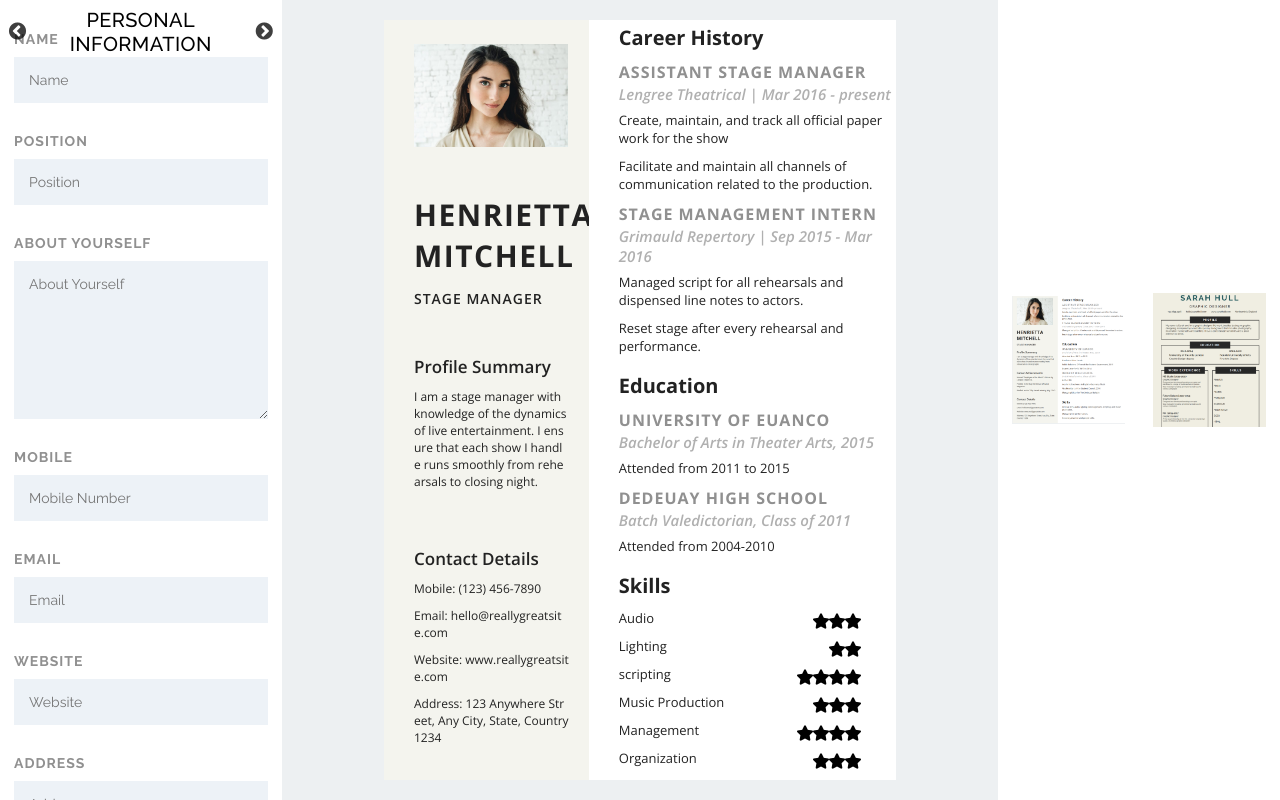
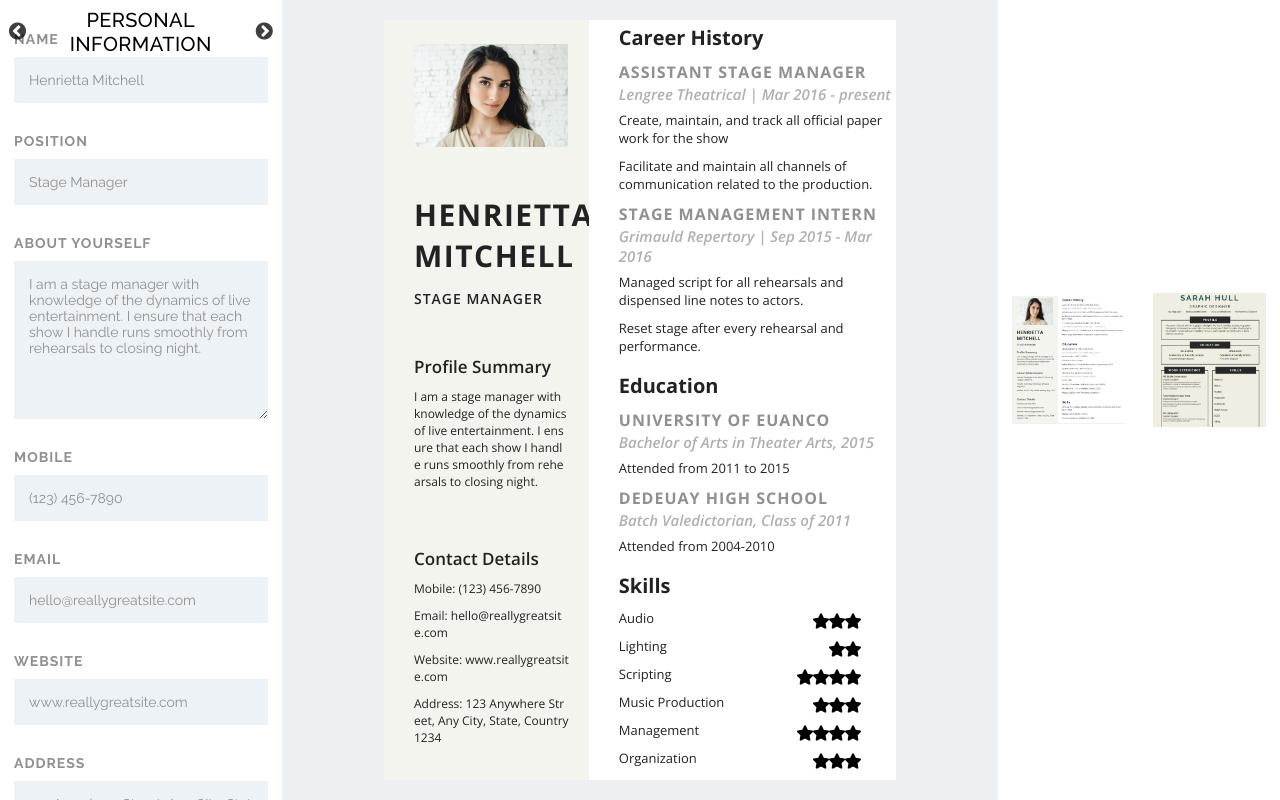
Before and after one commit to CodingMaven1/ProResume, a React (Create React App) app: page / in a window 1280 px wide. Built offline with nearby package versions, Linux system fonts and the light colour scheme.

Commit message:
UI Improvements in Left Navbar

```diff
--- a/src/Components/Input/Input.scss
+++ b/src/Components/Input/Input.scss
@@ -22,6 +22,7 @@
         margin-bottom: 3rem;
         padding: 15px;
         font-size: 14px;
+        color: #909090;
     }
 
 }
--- a/src/Containers/LeftNav/LeftNavComponents/Career/Career.jsx
+++ b/src/Containers/LeftNav/LeftNavComponents/Career/Career.jsx
@@ -33,7 +33,8 @@ class Career extends React.Component{
     }
 
     render(){
-        let {countobj} = this.props;
+        let {countobj, data} = this.props;
+        let career = data["CareerHistory"];
         let count = countobj["CareerHistory"]
         let arr = []
         for(let i = 0; i<= count; i++){
@@ -51,10 +52,10 @@ class Career extends React.Component{
                             <div key={obj} className="Career--Experience">
                                 <h1 className="Career--Title">Add Work Experience:</h1>
                                 <div className="Career--Inputs">
-                                    <Input label="Post" changed={event => this.onChangeHandler(event, post)} type="text" placeholder="Post" />
-                                    <Input label="Place" changed={event => this.onChangeHandler(event, place)} type="text" placeholder="Place" />
-                                    <Input label="Work" changed={event => this.onChangeHandler(event,first)} type="textarea" placeholder="Work Details" row="2" col="40" />
-                                    <Input label="Work" changed={event => this.onChangeHandler(event,second)} type="textarea" placeholder="Work Details" row="2" col="40" />
+                                    <Input label="Post" value={career[obj].Post} changed={event => this.onChangeHandler(event, post)} type="text" placeholder={career[obj].Post} />
+                                    <Input label="Place" value={career[obj].Place} changed={event => this.onChangeHandler(event, place)} type="text" placeholder={career[obj].Place} />
+                                    <Input label="Work" value={career[obj].Details["First"]} changed={event => this.onChangeHandler(event,first)} type="textarea" placeholder={career[obj].Details["First"]} row="2" col="40" />
+                                    <Input label="Work" value={career[obj].Details["Second"]} changed={event => this.onChangeHandler(event,second)} type="textarea" placeholder={career[obj].Details["Second"]} row="2" col="40" />
                                 </div>
                             </div>
                         )
@@ -76,6 +77,7 @@ const mapDispatchToProps = dispatch => ({
 })
 
 const mapStateToProps = state => ({
+    data: state.user.data,
     countobj: state.user.count
 })
 
--- a/src/Containers/LeftNav/LeftNavComponents/Education/Education.jsx
+++ b/src/Containers/LeftNav/LeftNavComponents/Education/Education.jsx
@@ -33,7 +33,8 @@ class Education extends React.Component{
     }
 
     render(){
-        let {countobj} = this.props;
+        let {countobj, data} = this.props;
+        let Education = data["Education"]
         let count = countobj["Education"]
         let arr = []
         for(let i = 0; i<= count; i++){
@@ -51,9 +52,9 @@ class Education extends React.Component{
                             <div key={obj} className="Education--Details">
                                 <h1 className="Education--Title">Add Education Details:</h1>
                                 <div className="Education--Inputs">
-                                    <Input label="College / School" changed={event => this.onChangeHandler(event,name)} type="text" placeholder="College / School" />
-                                    <Input label="Degree" changed={event => this.onChangeHandler(event,degree)} type="text" placeholder="Degree" />
-                                    <Input label="Duration" changed={event => this.onChangeHandler(event,duration)} type="text" placeholder="Duration" />
+                                    <Input label="College / School" value={Education[obj].Name}  changed={event => this.onChangeHandler(event,name)} type="text" placeholder={Education[obj].Name} />
+                                    <Input label="Degree" value={Education[obj].Degree}  changed={event => this.onChangeHandler(event,degree)} type="text" placeholder={Education[obj].Degree} />
+                                    <Input label="Duration" value={Education[obj].Duration} changed={event => this.onChangeHandler(event,duration)} type="text" placeholder={Education[obj].Duration} />
                                 </div>
                             </div>
                         )
@@ -77,6 +78,7 @@ const mapDispatchToProps = dispatch => ({
 })
 
 const mapStateToProps = state => ({
+    data: state.user.data,
     countobj: state.user.count
 })
 
--- a/src/Containers/LeftNav/LeftNavComponents/PersonalInfo/PersonalInfo.jsx
+++ b/src/Containers/LeftNav/LeftNavComponents/PersonalInfo/PersonalInfo.jsx
@@ -17,15 +17,16 @@ class PersonalInfo extends React.Component{
     }
 
     render(){
+        let {data} = this.props;
         return(
             <div className="PersonalInfo">
-                <Input label="Name" changed={event => this.onChangeHandler(event,"Name")} type="text" placeholder="Name" />
-                <Input label="Position" changed={event => this.onChangeHandler(event,"Pos")} type="text" placeholder="Position" />
-                <Input label="About Yourself" changed={event => this.onChangeHandler(event,"About")} type="textarea" placeholder="About Yourself" row="8" col="40" />
-                <Input label="Mobile" changed={event => this.onChangeHandler(event,"Mobile")} type="text" placeholder="Mobile Number" />
-                <Input label="Email" changed={event => this.onChangeHandler(event,"Email")} type="text" placeholder="Email" />
-                <Input label="Website" changed={event => this.onChangeHandler(event,"Website")} type="text" placeholder="Website" />
-                <Input label="Address" changed={event => this.onChangeHandler(event,"Address")} type="text" placeholder="Address" />
+                <Input label="Name" changed={event => this.onChangeHandler(event,"Name")} type="text" placeholder={data.Name} value={data.Name} />
+                <Input label="Position" changed={event => this.onChangeHandler(event,"Pos")} type="text" placeholder={data.Pos} value={data.Pos} />
+                <Input label="About Yourself" changed={event => this.onChangeHandler(event,"About")} type="textarea" placeholder={data.About} value={data.About} row="8" col="40" />
+                <Input label="Mobile" changed={event => this.onChangeHandler(event,"Mobile")} type="text" placeholder={data.Mobile} value={data.Mobile} />
+                <Input label="Email" changed={event => this.onChangeHandler(event,"Email")} type="text" placeholder={data.Email} value={data.Email} />
+                <Input label="Website" changed={event => this.onChangeHandler(event,"Website")} type="text" placeholder={data.Website} value={data.Website} />
+                <Input label="Address" changed={event => this.onChangeHandler(event,"Address")} type="text" placeholder={data.Address} value={data.Address} />
             </div>
         )
     }
@@ -35,4 +36,8 @@ const mapDispatchToProps = dispatch => ({
     modifyDataFunction: data => dispatch(modifyData(data))
 })
 
-export default connect(null, mapDispatchToProps)(PersonalInfo);
+const mapStateToProps = state => ({
+    data: state.user.data
+})
+
+export default connect(mapStateToProps, mapDispatchToProps)(PersonalInfo);
--- a/src/Containers/LeftNav/LeftNavComponents/Skills/Skills.jsx
+++ b/src/Containers/LeftNav/LeftNavComponents/Skills/Skills.jsx
@@ -69,7 +69,7 @@ class Skills extends React.Component{
                         let key = "Skills " + obj.toString() + " key"
                         return(
                             <div key={obj} className="Skills--Div">
-                                <Input label="Skill" changed={event => this.onChangeHandler(event,key)} type="text" placeholder={skills[obj].key} />
+                                <Input label="Skill" value={skills[obj].key} changed={event => this.onChangeHandler(event,key)} type="text" placeholder={skills[obj].key} />
                                 <div className="Skills--DivRating">
                                     <img src={minus} className="Skills--DivRatingImg" alt="minus" onClick={event => this.onDecreaseHandler(event,obj.toString())} />
                                     <h2 className="Skills--DivRatingScore">{skills[obj].value}</h2>
--- a/src/Containers/PdfViewer/TemplateDummyData.js
+++ b/src/Containers/PdfViewer/TemplateDummyData.js
@@ -30,7 +30,7 @@ const TemplateDummyData = {
             Degree:'Batch Valedictorian, Class of 2011',
             Duration: 'Attended from 2004-2010'
         }],
-        Skills: [{key: "Audio", value: 3},{key: "Lighting", value: 2}, {key: "scripting", value:4}, {key:"Music Production", value:3},{ key:'Management', value: 4},{ key: 'Organization', value: 3}],
+        Skills: [{key: "Audio", value: 3},{key: "Lighting", value: 2}, {key: "Scripting", value:4}, {key:"Music Production", value:3},{ key:'Management', value: 4},{ key: 'Organization', value: 3}],
     },
 
     Euphony: {
```
